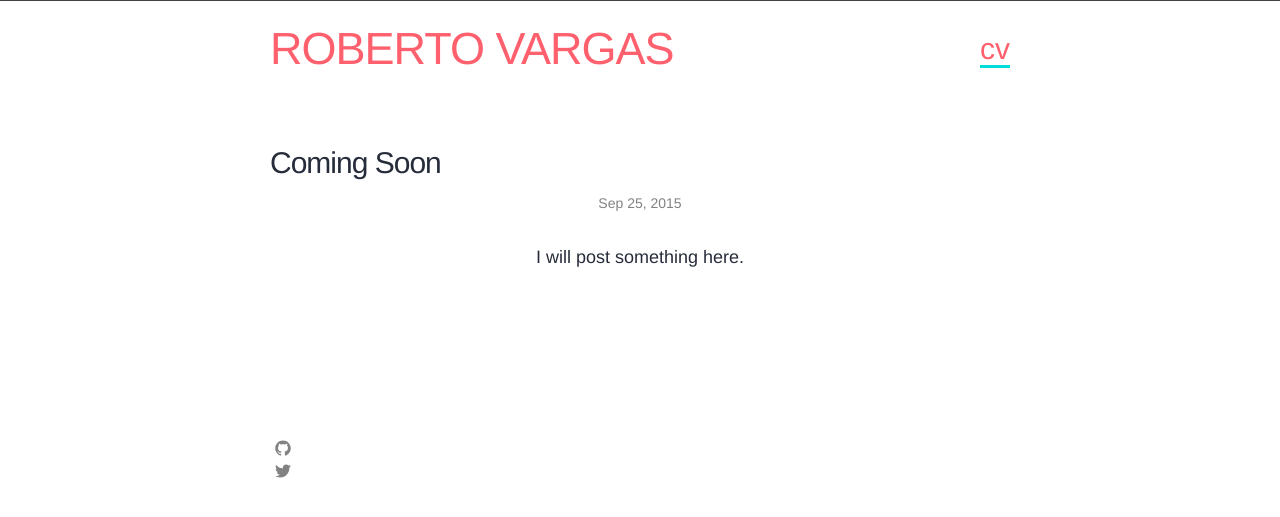
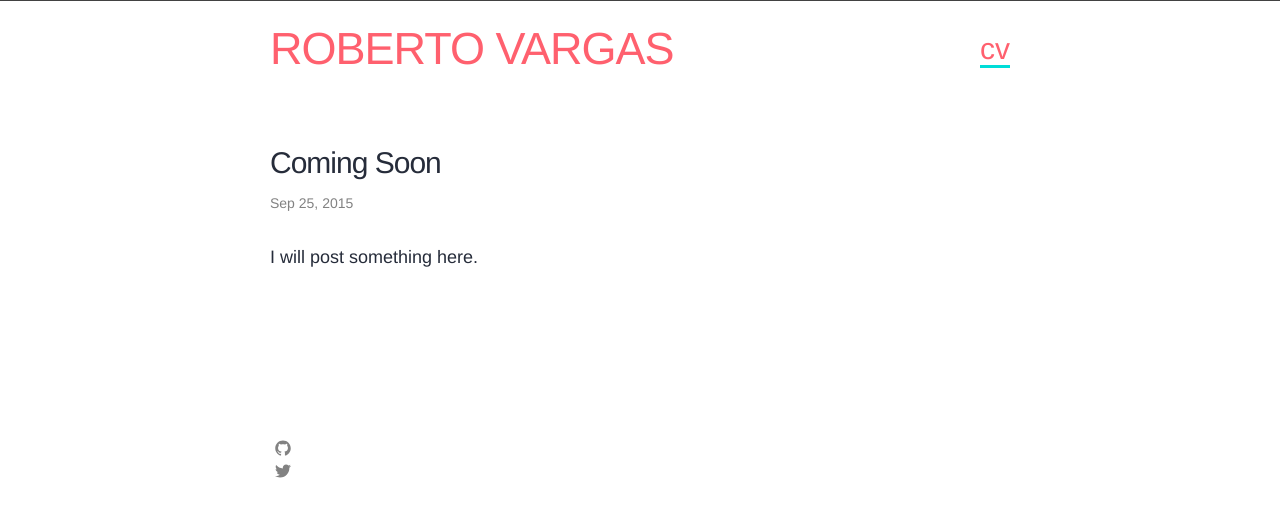
Before and after one commit to betovargas/betovargas.github.io, a Jekyll site: the page built from _posts/2015-09-25-welcome-to-jekyll.markdown, in a window 1280 px wide. Shown: the top 517 px of the page. Built offline with Jekyll 4.4.1, drawn with Linux system fonts in a browser that asks for light colours.

Commit message:
specified text only for index page

```diff
--- a/_sass/_custom.scss
+++ b/_sass/_custom.scss
@@ -15,6 +15,6 @@ hr {
 	color: #517398
 }
 
-.page-content .wrapper .homer, article, p {
+.page-content .wrapper .home article p {
 	text-align: center;
 }
```
